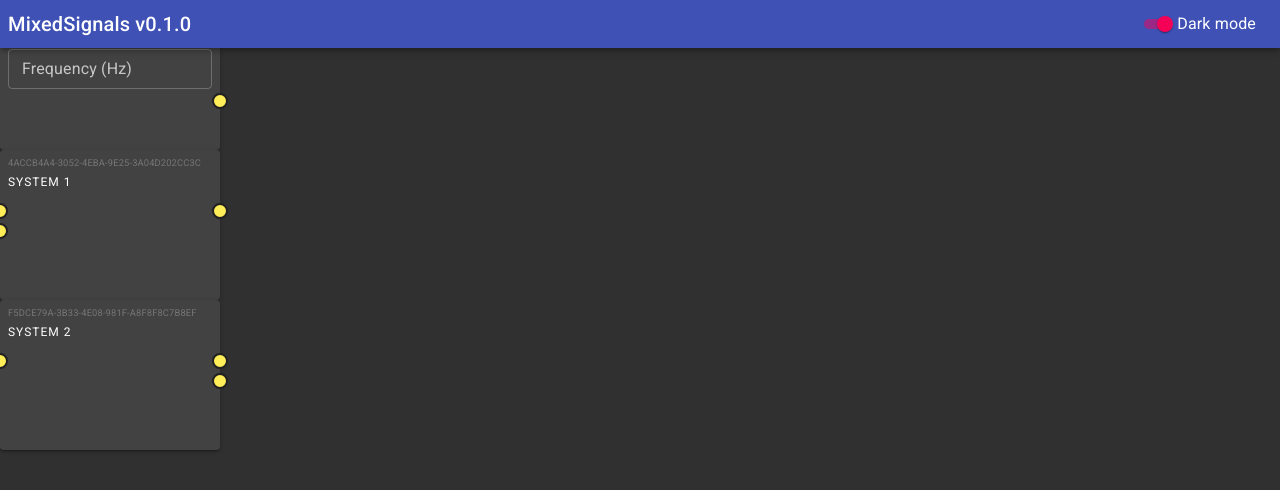
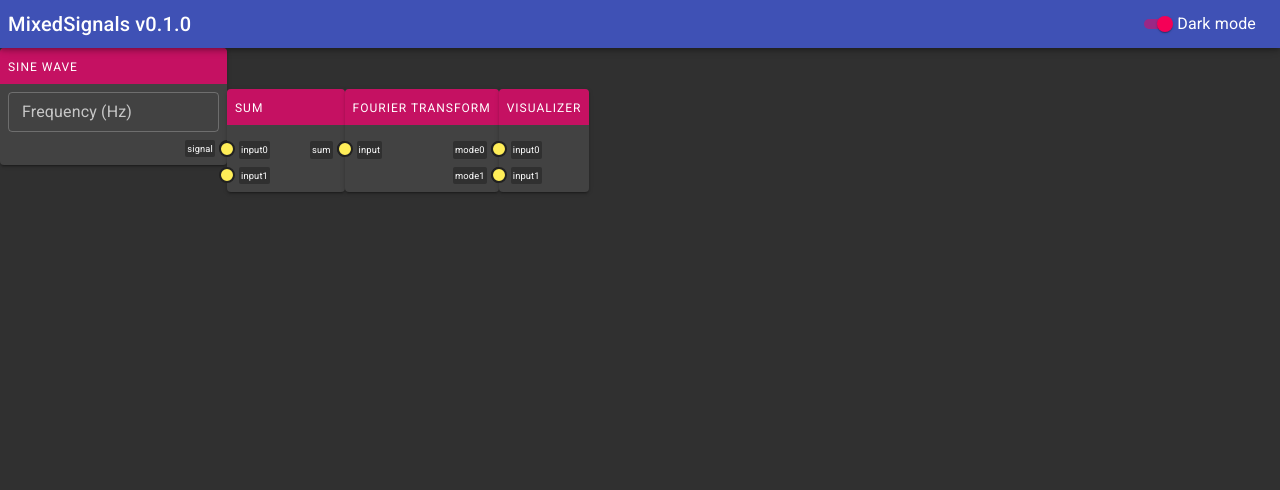
Before and after one commit to nilsceberg/mixedsignals, a React (Create React App) app: page / in a window 1280 px wide. Shown: the top 490 px of the page. Built offline with nearby package versions, Linux system fonts and the light colour scheme.

Commit message:
Improve node UI

```diff
--- a/src/editor/Connector.tsx
+++ b/src/editor/Connector.tsx
@@ -1,7 +1,8 @@
 import React from "react";
-import { makeStyles, Theme, colors } from "@material-ui/core";
+import { makeStyles, Theme, colors, Paper } from "@material-ui/core";
 
 export interface ConnectorProps {
+	type: "input" | "output",
 	name: string,
 	onConnect?: (name: string, remote: string) => void,
 }
@@ -9,19 +10,49 @@ export interface ConnectorProps {
 export const ConnectorRadius = 8;
 
 const useStyles = makeStyles((theme: Theme) => ({
+	container: {
+		boxSizing: "border-box",
+		flexBasis: "80%",
+		display: "flex",
+		flexDirection: (props: ConnectorProps) => props.type === "output" ? "row" : "row-reverse",
+		marginTop: theme.spacing(1),
+		position: "relative",
+		right: (props: ConnectorProps) => props.type === "output" ? `-${ConnectorRadius + theme.spacing(1)}px` : undefined,
+		left: (props: ConnectorProps) => props.type === "input" ? `-${ConnectorRadius + theme.spacing(1)}px` : undefined,
+	},
+	dummy: {
+		flexGrow: 1,
+	},
+	label: {
+		textAlign: (props: ConnectorProps) => props.type === "output" ? "right" : "left",
+		marginLeft: theme.spacing(0.5),
+		marginRight: theme.spacing(0.5),
+		boxSizing: "border-box",
+		padding: "2px",
+		borderRadius: "2px",
+		height: "100%",
+		fontSize: "7pt",
+		flexGrow: 0,
+		verticalAlign: "middle",
+		backgroundColor: theme.palette.background.default,
+	},
 	connector: {
+		flexGrow: 0,
 		backgroundColor: colors.yellow[400],
 		boxSizing: "border-box",
 		width: `${2 * ConnectorRadius}px`,
 		height: `${2 * ConnectorRadius}px`,
 		border: `2px solid ${colors.grey[900]}`,
 		borderRadius: `${ConnectorRadius}px`,
-		margin: `${ConnectorRadius / 2}px 0px`,
+		cursor: "pointer",
 	}
 }));
 
 export const Connector = (props: ConnectorProps) => {
 	const classes = useStyles(props);
-	return <div className={classes.connector}>
+	return <div className={classes.container}>
+		<div className={classes.dummy}/>
+		<div className={classes.label}>{props.name}</div>
+		<div className={classes.connector}></div>
 	</div>;
 }
--- a/src/editor/Editor.tsx
+++ b/src/editor/Editor.tsx
@@ -1,44 +1,64 @@
 import React from "react";
 import { Theme, makeStyles, Paper, TextField, InputLabel, AppBar, Typography } from "@material-ui/core";
 import { Node } from "./Node";
-import { Inputs, Outputs } from "./Side";
+import { Connectors, Inputs, Outputs } from "./Side";
 import { Connector } from "./Connector";
 
 const useStyles = makeStyles((theme: Theme) => ({
 	editor: {
+		marginTop: "48px",
 		width: "100%",
 		height: "100%",
 		boxSizing: "border-box",
-		backgroundColor: theme.palette.background.default
+		backgroundColor: theme.palette.background.default,
+		//backgroundSize: "32px 32px",
+		//backgroundImage: `radial-gradient(circle, ${theme.palette.getContrastText(theme.palette.background.default)} 1px, rgba(0, 0, 0, 0) 1px)`,
 	}
 }));
 
 export const Editor = (props: {}) => {
 	const classes = useStyles(props);
 	return <div className={classes.editor}>
-		<Node name="Sine wave">
-			<TextField size="small" variant="outlined" label="Frequency (Hz)"/>
+		<Node name="Sine Wave">
+			<TextField size="small" variant="outlined" label="Frequency (Hz)" type="number"/>
+			<Connectors>
+				<Inputs></Inputs>
 				<Outputs>
-				<Connector name="output"/>
+					<Connector type="output" name="signal"/>
 				</Outputs>
+			</Connectors>
 		</Node>
-		<Node name="System 1">
+		<Node name="Sum">
+			<Connectors>
 				<Inputs>
-				<Connector name="input"/>
-				<Connector name="input2"/>
+					<Connector type="input" name="input0"/>
+					<Connector type="input" name="input1"/>
 				</Inputs>
 				<Outputs>
-				<Connector name="output"/>
+					<Connector type="output" name="sum"/>
 				</Outputs>
+			</Connectors>
 		</Node>
-		<Node name="System 2">
+		<Node name="Fourier Transform">
+			<Connectors>
 				<Inputs>
-				<Connector name="input"/>
+					<Connector type="input" name="input"/>
 				</Inputs>
 				<Outputs>
-				<Connector name="input"/>
-				<Connector name="input2"/>
+					<Connector type="output" name="mode0"/>
+					<Connector type="output" name="mode1"/>
 				</Outputs>
+			</Connectors>
+		</Node>
+		<Node name="Visualizer">
+			<Connectors>
+				<Inputs>
+					<Connector type="input" name="input0"/>
+					<Connector type="input" name="input1"/>
+				</Inputs>
+				<Outputs>
+				</Outputs>
+			</Connectors>
 		</Node>
 	</div>;
 };
--- a/src/editor/Node.tsx
+++ b/src/editor/Node.tsx
@@ -6,15 +6,36 @@ import Draggable from "react-draggable";
 
 const styles = (theme: Theme) => createStyles({
 	node: {
-		width: "220px",
-		height: "150px",
-		padding: theme.spacing(1)
+		//overflow: "hidden",
+		display: "inline-block",
+		width: "auto",
+		//overflowX: "auto",
+		//width: "220px",
+		//height: "150px",
 	},
 	uuid: {
+		display: "none",
+		//overflow: "hidden",
+		//wordWrap: "break-word",
 		fontSize: "7pt",
 		lineHeight: "1em",
 		textTransform: "uppercase",
 		color: theme.palette.grey[600]
+	},
+	handle: {
+		padding: theme.spacing(1),
+		overflow: "hidden",
+		backgroundColor: theme.palette.secondary.dark,
+		cursor: "move",
+		borderTopRightRadius: theme.shape.borderRadius,
+		borderTopLeftRadius: theme.shape.borderRadius,
+	},
+	controls: {
+		overflow: "default",
+		padding: theme.spacing(1),
+	},
+	title: {
+		lineHeight: "1em",
 	}
 });
 
@@ -45,11 +66,15 @@ export const Node = withStyles(styles)(class extends React.Component<NodeProps,
 
 	render() {
 		console.log(this.props);
-		return <Draggable>
+		return <Draggable handle={`.${this.props.classes.handle}`}>
 			<Paper className={this.props.classes.node} elevation={2}>
-				<div className={this.props.classes.uuid}>{ this.state.uuid }</div>
-				<Typography variant="overline">{this.props.name}</Typography>
-				{this.props.children}
+				<div className={this.props.classes.handle}>
+					{/*<div className={this.props.classes.uuid}>{ this.state.uuid }</div>*/}
+					<Typography className={this.props.classes.title} variant="overline" >{this.props.name}</Typography><br/>
+				</div>
+				<div className={this.props.classes.controls}>
+					{this.props.children}
+				</div>
 			</Paper>
 		</Draggable>;
 	}
--- a/src/editor/Side.tsx
+++ b/src/editor/Side.tsx
@@ -3,22 +3,42 @@ import { Theme, createStyles, makeStyles, withStyles } from "@material-ui/core";
 import { Classes } from "@material-ui/styles/mergeClasses/mergeClasses";
 import { ConnectorRadius } from "./Connector";
 
-const styles = (theme: Theme) => createStyles({
+const sideStyles = (theme: Theme) => createStyles({
 	side: {
-		height: "100%",
-		position: "absolute",
+		//height: "100%",
+		//position: "absolute",
+		flexBasis: "50%"
 	},
 	left: {
-		left: `-${ConnectorRadius}px`,
+		//backgroundColor: "red",
+		//left: `-${ConnectorRadius}px`,
 	},
 	right: {
-		right: `-${ConnectorRadius}px`,
+		//backgroundColor: "blue",
+		//right: `-${ConnectorRadius}px`,
 	}
 });
 
-const Side = (side: "left" | "right") => withStyles(styles)((props: { classes: Classes, children: React.ReactNode }) => {
-	return <div className={`${props.classes.side} ${props.classes[side]}`}>{props.children}</div>;
-})
+const tableStyles = (theme: Theme) => createStyles({
+	table: {
+		//paddingTop: theme.spacing(1),
+		//backgroundColor: "green",
+		display: "flex",
+		flexDirection: "row",
+	}
+});
+
+export const Connectors = withStyles(tableStyles)((props: { classes: Classes, children: React.ReactNode }) =>
+	<div className={props.classes.table}>
+		{props.children}
+	</div>
+);
+
+const Side = (side: "left" | "right") => withStyles(sideStyles)((props: { classes: Classes, children?: React.ReactNode }) => {
+	return <div className={`${props.classes.side} ${props.classes[side]}`}>
+		{props.children}
+	</div>;
+});
 
 export const Inputs = Side("left");
 export const Outputs = Side("right");
```
Lines whose indentation alone changed are shown as unchanged.
